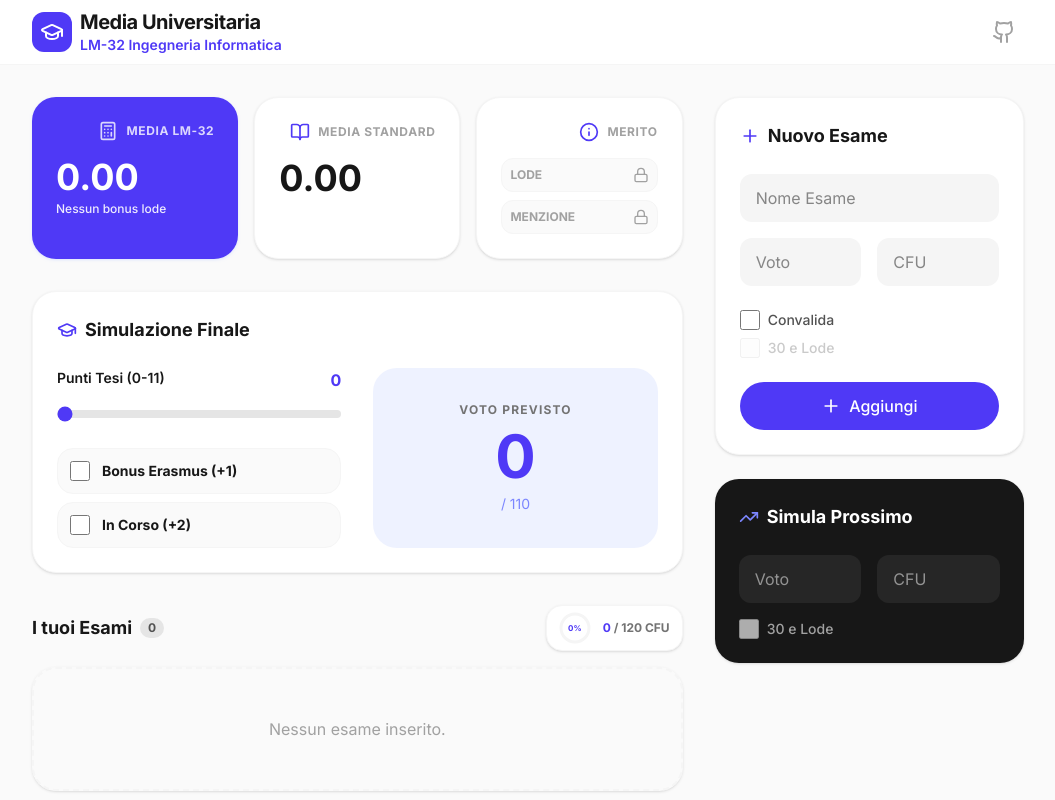
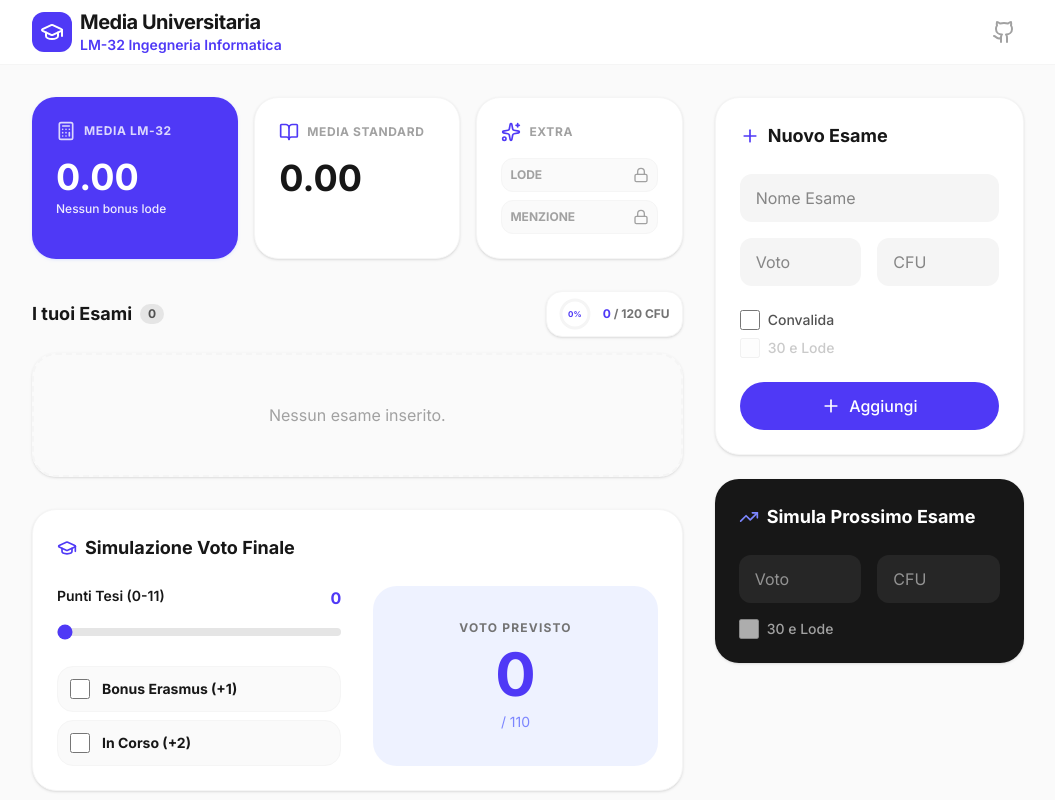
Before and after one commit to kalos98/calcolatore-media-lm32-unipa, a React (Vite) app: page / in a window 1280 px wide. Shown: the top 800 px of the page, without its empty margins (112-1167 px from the left). Built offline with nearby package versions, Linux system fonts and the light colour scheme; the HTML template or start-up script is replaced by a standard one.

Commit message:
Update: Risolti bug di visualizzazione

```diff
--- a/src/App.tsx
+++ b/src/App.tsx
@@ -1,5 +1,5 @@
 import React, { useState, useEffect, useMemo } from 'react';
-import { Plus, Trash2, Calculator, GraduationCap, BookOpen, TrendingUp, Info, Check, Lock, Github } from 'lucide-react';
+import { Plus, Trash2, Calculator, GraduationCap, BookOpen, TrendingUp, Info, Check, Lock, Github, Sparkles } from 'lucide-react';
 import { Exam, Stats } from './types';
 
 const calculateStats = (examList: Exam[]): Stats => {
@@ -164,11 +164,12 @@ export default function App() {
         </div>
       </header>
 
-      <main className="max-w-5xl mx-auto px-4 mt-8 grid grid-cols-1 lg:grid-cols-3 gap-8">
-        <div className="lg:col-span-2 space-y-8">
+      <main className="max-w-5xl mx-auto px-4 mt-8 grid grid-cols-1 lg:grid-cols-3 gap-8 items-start">
+        {/* Stats & Exams - Order 1 & 2 */}
+        <div className="lg:col-span-2 space-y-8 order-1">
           <div className="grid grid-cols-1 md:grid-cols-3 gap-4">
             <div className="m3-card-indigo">
-              <div className="flex items-center justify-end gap-2 mb-4">
+              <div className="flex items-center justify-start gap-2 mb-4">
                 <Calculator className="w-5 h-5 opacity-80" />
                 <span className="text-xs font-bold uppercase tracking-wider opacity-80">Media LM-32</span>
               </div>
@@ -177,7 +178,7 @@ export default function App() {
             </div>
 
             <div className="m3-card-white">
-              <div className="flex items-center justify-end gap-2 mb-4">
+              <div className="flex items-center justify-start gap-2 mb-4">
                 <BookOpen className="w-5 h-5 text-indigo-600" />
                 <span className="text-xs font-bold uppercase tracking-wider text-neutral-400">Media Standard</span>
               </div>
@@ -185,9 +186,9 @@ export default function App() {
             </div>
 
             <div className="m3-card-white">
-              <div className="flex items-center justify-end gap-2 mb-4">
-                <Info className="w-5 h-5 text-indigo-600" />
-                <span className="text-xs font-bold uppercase tracking-wider text-neutral-400">Merito</span>
+              <div className="flex items-center justify-start gap-2 mb-4">
+                <Sparkles className="w-5 h-5 text-indigo-600" />
+                <span className="text-xs font-bold uppercase tracking-wider text-neutral-400">Extra</span>
               </div>
               <div className="space-y-2">
                 <div className={`flex items-center justify-between p-2 rounded-xl border text-xs font-bold ${stats.isLodeEligible ? 'bg-green-50 border-green-100 text-green-700' : 'bg-neutral-50 border-neutral-100 text-neutral-400'}`}>
@@ -201,34 +202,6 @@ export default function App() {
               </div>
             </div>
           </div>
-
-          <section className="m3-card-white">
-            <h2 className="text-lg font-bold mb-6 flex items-center gap-2"><GraduationCap className="w-5 h-5 text-indigo-600" />Simulazione Finale</h2>
-            <div className="grid grid-cols-1 md:grid-cols-2 gap-8">
-              <div className="space-y-6">
-                <div>
-                  <div className="flex justify-between mb-2"><label className="text-sm font-semibold">Punti Tesi (0-11)</label><span className="text-indigo-600 font-bold">{thesisPoints}</span></div>
-                  <input type="range" min="0" max="11" step="0.5" value={thesisPoints} onChange={e => setThesisPoints(parseFloat(e.target.value))} className="w-full h-2 bg-neutral-200 rounded-lg appearance-none cursor-pointer accent-indigo-600" />
-                </div>
-                <div className="space-y-2">
-                  <label className="flex items-center gap-3 p-3 rounded-2xl bg-neutral-50 border border-neutral-100 cursor-pointer hover:bg-neutral-100 transition-colors">
-                    <input type="checkbox" checked={isErasmus} onChange={e => setIsErasmus(e.target.checked)} className="w-5 h-5 rounded border-neutral-300 text-indigo-600 focus:ring-indigo-500" />
-                    <div className="text-sm font-bold">Bonus Erasmus (+1)</div>
-                  </label>
-                  <label className="flex items-center gap-3 p-3 rounded-2xl bg-neutral-50 border border-neutral-100 cursor-pointer hover:bg-neutral-100 transition-colors">
-                    <input type="checkbox" checked={isInCourse} onChange={e => setIsInCourse(e.target.checked)} className="w-5 h-5 rounded border-neutral-300 text-indigo-600 focus:ring-indigo-500" />
-                    <div className="text-sm font-bold">In Corso (+2)</div>
-                  </label>
-                </div>
-              </div>
-              <div className="bg-indigo-50 rounded-3xl p-6 flex flex-col justify-center items-center text-center">
-                <div className="text-neutral-500 text-xs font-bold uppercase tracking-widest mb-2">Voto Previsto</div>
-                <div className="text-6xl font-black text-indigo-600">{finalScore}</div>
-                <div className="text-indigo-400 text-sm mt-2">/ 110</div>
-                {finalScore >= 110 && stats.isLodeEligible && <div className="mt-4 bg-indigo-600 text-white px-4 py-1 rounded-full text-xs font-bold animate-pulse">CON LODE</div>}
-              </div>
-            </div>
-          </section>
 
           <section>
             <div className="flex items-center justify-between mb-4">
@@ -265,7 +238,8 @@ export default function App() {
           </section>
         </div>
 
-        <div className="space-y-6">
+        {/* Sidebar - Order 3 (Mobile) / Col 3 (Desktop) */}
+        <div className="space-y-6 order-2 lg:order-3 lg:col-start-3 lg:row-start-1 lg:row-span-2">
           <div className="m3-card-white">
             <h2 className="text-lg font-bold mb-6 flex items-center gap-2"><Plus className="w-5 h-5 text-indigo-600" />Nuovo Esame</h2>
             <form onSubmit={addExam} className="space-y-4">
@@ -289,7 +263,7 @@ export default function App() {
           </div>
 
           <div className="m3-card bg-neutral-900 text-white border-none">
-            <h2 className="text-lg font-bold mb-6 flex items-center gap-2"><TrendingUp className="w-5 h-5 text-indigo-400" />Simula Prossimo</h2>
+            <h2 className="text-lg font-bold mb-6 flex items-center gap-2"><TrendingUp className="w-5 h-5 text-indigo-400" />Simula Prossimo Esame</h2>
             <div className="space-y-4">
               <div className="grid grid-cols-2 gap-4">
                 <input type="number" min="18" max="30" value={simGrade} onChange={e => setSimGrade(e.target.value)} placeholder="Voto" className="w-full bg-neutral-800 rounded-xl px-4 py-3 outline-none" />
@@ -308,6 +282,37 @@ export default function App() {
               )}
             </div>
           </div>
+        </div>
+
+        {/* Final Simulation - Order 4 (Mobile) / Col 1-2 (Desktop) */}
+        <div className="lg:col-span-2 order-3 lg:order-4">
+          <section className="m3-card-white">
+            <h2 className="text-lg font-bold mb-6 flex items-center gap-2"><GraduationCap className="w-5 h-5 text-indigo-600" />Simulazione Voto Finale</h2>
+            <div className="grid grid-cols-1 md:grid-cols-2 gap-8">
+              <div className="space-y-6">
+                <div>
+                  <div className="flex justify-between mb-2"><label className="text-sm font-semibold">Punti Tesi (0-11)</label><span className="text-indigo-600 font-bold">{thesisPoints}</span></div>
+                  <input type="range" min="0" max="11" step="0.5" value={thesisPoints} onChange={e => setThesisPoints(parseFloat(e.target.value))} className="w-full h-2 bg-neutral-200 rounded-lg appearance-none cursor-pointer accent-indigo-600" />
+                </div>
+                <div className="space-y-2">
+                  <label className="flex items-center gap-3 p-3 rounded-2xl bg-neutral-50 border border-neutral-100 cursor-pointer hover:bg-neutral-100 transition-colors">
+                    <input type="checkbox" checked={isErasmus} onChange={e => setIsErasmus(e.target.checked)} className="w-5 h-5 rounded border-neutral-300 text-indigo-600 focus:ring-indigo-500" />
+                    <div className="text-sm font-bold">Bonus Erasmus (+1)</div>
+                  </label>
+                  <label className="flex items-center gap-3 p-3 rounded-2xl bg-neutral-50 border border-neutral-100 cursor-pointer hover:bg-neutral-100 transition-colors">
+                    <input type="checkbox" checked={isInCourse} onChange={e => setIsInCourse(e.target.checked)} className="w-5 h-5 rounded border-neutral-300 text-indigo-600 focus:ring-indigo-500" />
+                    <div className="text-sm font-bold">In Corso (+2)</div>
+                  </label>
+                </div>
+              </div>
+              <div className="bg-indigo-50 rounded-3xl p-6 flex flex-col justify-center items-center text-center">
+                <div className="text-neutral-500 text-xs font-bold uppercase tracking-widest mb-2">Voto Previsto</div>
+                <div className="text-6xl font-black text-indigo-600">{finalScore}</div>
+                <div className="text-indigo-400 text-sm mt-2">/ 110</div>
+                {finalScore >= 110 && stats.isLodeEligible && <div className="mt-4 bg-indigo-600 text-white px-4 py-1 rounded-full text-xs font-bold animate-pulse">CON LODE</div>}
+              </div>
+            </div>
+          </section>
         </div>
       </main>
 
```
